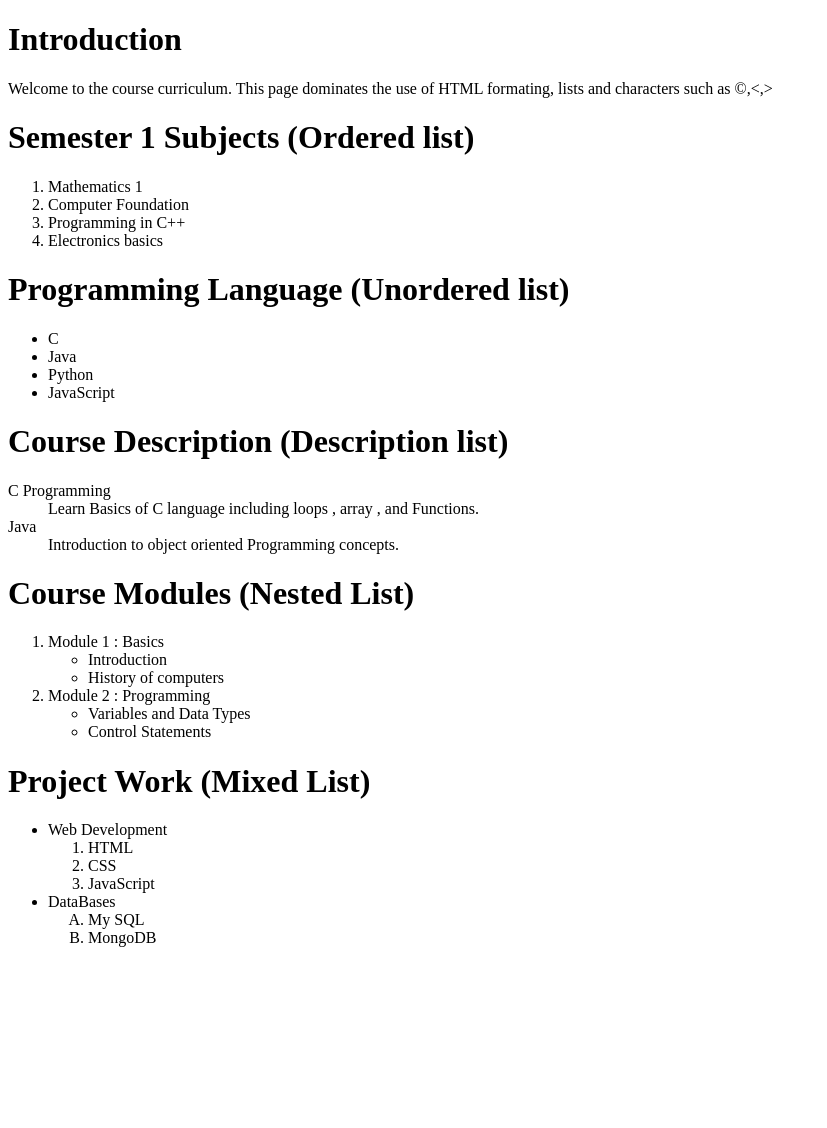
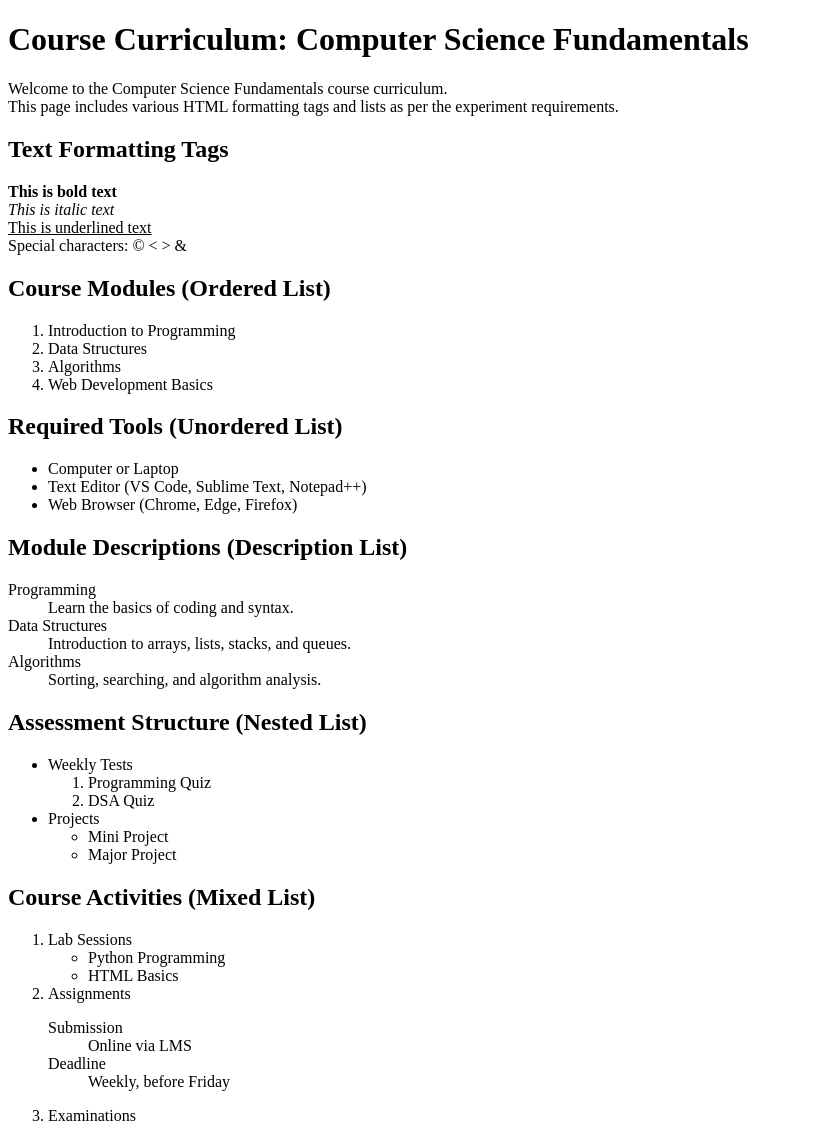
Before and after one commit to kashyapkartik1022007-del/collage-web-dev, a plain HTML site: page q1.html in a window 1280 px wide. Shown: the whole page, without its empty margins (0-827 px from the left). Before the commit the page ends 963 px from the top, so only its background shows below. Drawn offline with Linux system fonts and the light colour scheme.

Commit message:
class test

```diff
--- a/q1.html
+++ b/q1.html
@@ -1,84 +1,93 @@
 <!DOCTYPE html>
-<html lang="en">
+<html>
 
 <head>
-    <meta charset="UTF-8" />
-    <meta name="viewport" content="width=device-width, initial-scale=1.0" />
-    <title>Experiment-1</title>
+    <title>Course Curriculum Webpage</title>
 </head>
 
 <body>
-    <!--Rudra Pratap Singh-->
-    <!--2025B01010986-->
-    <h1>Introduction</h1>
+    <!-- Heading Example -->
+    <h1>Course Curriculum: Computer Science Fundamentals</h1>
+
+    <!-- Paragraph Example -->
     <p>
-        Welcome to the course curriculum. This page dominates the use of HTML
-        formating, lists and characters such as &copy;,&lt;,&gt;
+        Welcome to the Computer Science Fundamentals course curriculum.<br>
+        This page includes various HTML formatting tags and lists as per the experiment requirements.
     </p>
 
-    <h1>Semester 1 Subjects (Ordered list)</h1>
+    <!-- Formatting Tags -->
+    <h2>Text Formatting Tags</h2>
+    <p>
+        <b>This is bold text</b><br>
+        <i>This is italic text</i><br>
+        <u>This is underlined text</u><br>
+        Special characters: &copy; &lt; &gt; &amp;
+    </p>
+
+    <!-- Ordered List -->
+    <h2>Course Modules (Ordered List)</h2>
     <ol>
-        <li>Mathematics 1</li>
-        <li>Computer Foundation</li>
-        <li>Programming in C++</li>
-        <li>Electronics basics</li>
+        <li>Introduction to Programming</li>
+        <li>Data Structures</li>
+        <li>Algorithms</li>
+        <li>Web Development Basics</li>
     </ol>
 
-    <h1>Programming Language (Unordered list)</h1>
-
+    <!-- Unordered List -->
+    <h2>Required Tools (Unordered List)</h2>
     <ul>
-        <li>C</li>
-        <li>Java</li>
-        <li>Python</li>
-        <li>JavaScript</li>
+        <li>Computer or Laptop</li>
+        <li>Text Editor (VS Code, Sublime Text, Notepad++)</li>
+        <li>Web Browser (Chrome, Edge, Firefox)</li>
     </ul>
 
-    <h1>Course Description (Description list)</h1>
+    <!-- Description List -->
+    <h2>Module Descriptions (Description List)</h2>
     <dl>
-        <dt>C Programming</dt>
-        <dd>
-            Learn Basics of C language including loops , array , and Functions.
-        </dd>
-        <dt>Java</dt>
-        <dd>Introduction to object oriented Programming concepts.</dd>
+        <dt>Programming</dt>
+        <dd>Learn the basics of coding and syntax.</dd>
+        <dt>Data Structures</dt>
+        <dd>Introduction to arrays, lists, stacks, and queues.</dd>
+        <dt>Algorithms</dt>
+        <dd>Sorting, searching, and algorithm analysis.</dd>
     </dl>
 
-    <h1>Course Modules (Nested List)</h1>
-    <ol>
-        <li>
-            Module 1 : Basics
+    <!-- Nested List -->
+    <h2>Assessment Structure (Nested List)</h2>
+    <ul>
+        <li>Weekly Tests
+            <ol>
+                <li>Programming Quiz</li>
+                <li>DSA Quiz</li>
+            </ol>
+        </li>
+        <li>Projects
             <ul>
-                <li>Introduction</li>
-                <li>History of computers</li>
+                <li>Mini Project</li>
+                <li>Major Project</li>
             </ul>
         </li>
-        <li>
-            Module 2 : Programming
+    </ul>
+
+    <!-- Mixed List -->
+    <h2>Course Activities (Mixed List)</h2>
+    <ol>
+        <li>Lab Sessions
             <ul>
-                <li>Variables and Data Types</li>
-                <li>Control Statements</li>
+                <li>Python Programming</li>
+                <li>HTML Basics</li>
             </ul>
         </li>
+        <li>Assignments
+            <dl>
+                <dt>Submission</dt>
+                <dd>Online via LMS</dd>
+                <dt>Deadline</dt>
+                <dd>Weekly, before Friday</dd>
+            </dl>
+        </li>
+        <li>Examinations</li>
     </ol>
-
-    <h1>Project Work (Mixed List)</h1>
-    <ul>
-        <li>
-            Web Development
-            <ol>
-                <li>HTML</li>
-                <li>CSS</li>
-                <li>JavaScript</li>
-            </ol>
-        </li>
-        <li>
-            DataBases
-            <ol type="A">
-                <li>My SQL</li>
-                <li>MongoDB</li>
-            </ol>
-        </li>
-    </ul>
 </body>
 
 </html>
```
Also changed, not shown: class-test.html (added, +71 -0 lines), img.jpg (added).
